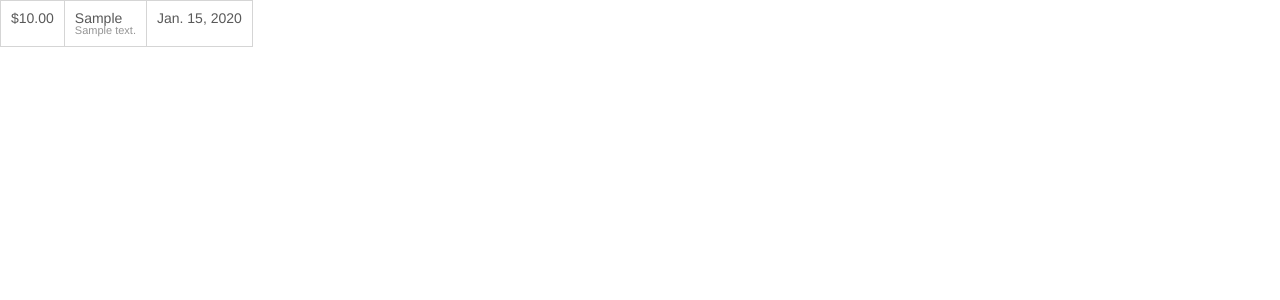
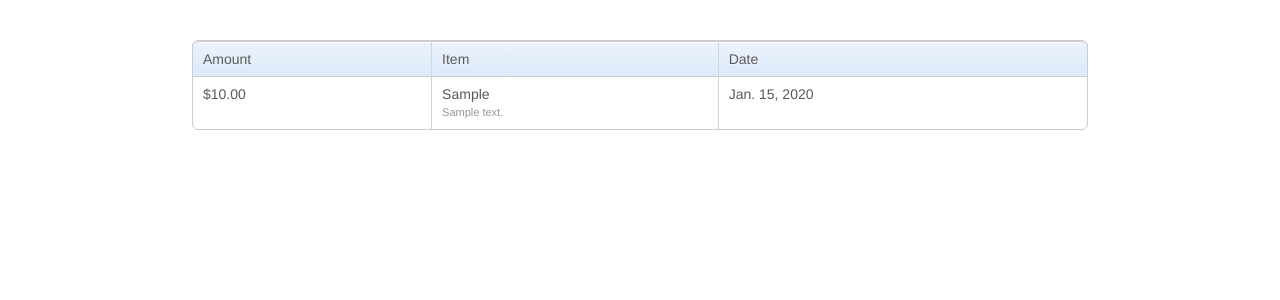
Before and after one commit to justiniso/billmanager, a Django app: page / in a window 1280 px wide. Shown: the top 300 px of the page. Run offline with Django 3.2, Linux system fonts and the light colour scheme; tables that the repository leaves empty hold one stand-in row (values such as "Sample post").

Commit message:
applied more table styles and renamed list template to dashboard

```diff
--- a/billmanager/urls.py
+++ b/billmanager/urls.py
@@ -5,7 +5,7 @@ from django.contrib import admin
 admin.autodiscover()
 
 urlpatterns = patterns('',
-    url(r'^$', 'bills.views.list', name='list'),
+    url(r'^$', 'bills.views.dashboard', name='dashboard'),
     url(r'^create/$', 'bills.views.create', name='create'),
     url(r'^login/$', 'bills.views.login', name='login'),
 
--- a/bills/static/css/dashboard.css
+++ b/bills/static/css/dashboard.css
@@ -1,4 +1,18 @@
+.table-container {
+	width: 70%;
+	max-width: 1000px;
+	margin: auto;
+	margin-top: 40px;
+}
+
+table {
+	margin: auto;
+}
+
 td > p {
 	font-size: 11px;
 	color: #959595;
+
+	margin-top: 4px;
+	line-height: 1.3;
 }
--- a/bills/static/css/main.css
+++ b/bills/static/css/main.css
@@ -64,17 +64,81 @@ body {
 /* #TABLES */
 
 table {
-	border-collapse: collapse;
+	*border-collapse: collapse;
+	border-spacing: 0;
+	border: 1px solid #ccc;
+	-moz-border-radius: 6px;
+    -webkit-border-radius: 6px;
+    border-radius: 6px;
+
+	width: 100%;
 }
 
-td {
+th {
+	background-color: #dce9f9;
+	background-image: -webkit-gradient(linear, left top, left bottom, from(#ebf3fc), to(#dce9f9));
+	background-image: -webkit-linear-gradient(top, #ebf3fc, #dce9f9);
+	background-image:    -moz-linear-gradient(top, #ebf3fc, #dce9f9);
+	background-image:     -ms-linear-gradient(top, #ebf3fc, #dce9f9);
+	background-image:      -o-linear-gradient(top, #ebf3fc, #dce9f9);
+	background-image:         linear-gradient(top, #ebf3fc, #dce9f9);
+	-webkit-box-shadow: 0 1px 0 rgba(255,255,255,.8) inset;
+	-moz-box-shadow:0 1px 0 rgba(255,255,255,.8) inset;
+	box-shadow: 0 1px 0 rgba(255,255,255,.8) inset;
+	border-top: none;
+	text-shadow: 0 1px 0 rgba(255,255,255,.5);
+}
+
+th:first-child {
+	-moz-border-radius: 6px 0 0 0;
+	-webkit-border-radius: 6px 0 0 0;
+	border-radius: 6px 0 0 0;
+}
+th:last-child {
+	-moz-border-radius: 0 6px 0 0;
+	-webkit-border-radius: 0 6px 0 0;
+	border-radius: 0 6px 0 0;
+}
+th:only-child{
+	-moz-border-radius: 6px 6px 0 0;
+	-webkit-border-radius: 6px 6px 0 0;
+	border-radius: 6px 6px 0 0;
+}
+tr:last-child td:first-child {
+	-moz-border-radius: 0 0 0 6px;
+	-webkit-border-radius: 0 0 0 6px;
+	border-radius: 0 0 0 6px;
+}
+
+tr:last-child td:last-child {
+	-moz-border-radius: 0 0 6px 0;
+	-webkit-border-radius: 0 0 6px 0;
+	border-radius: 0 0 6px 0;
+}
+
+td, th {
 	padding: 10px;
-	border: 1px solid #d5d5d5;
+	border-left: 1px solid #d5d5d5;
+	border-top: 1px solid #ccc;
 	max-width: 400px;
+}
+
+td:first-child, th:first-child {
+	border-left: none;
 }
 
 tr:nth-child(2n){
 	background-color: #f9f9f9;
+}
+
+tr:hover
+{
+  background: #EBF2F5;
+  -o-transition: all 0.1s ease-in-out;
+  -webkit-transition: all 0.1s ease-in-out;
+  -moz-transition: all 0.1s ease-in-out;
+  -ms-transition: all 0.1s ease-in-out;
+  transition: all 0.1s ease-in-out;
 }
 
 
@@ -84,9 +148,14 @@ input, textarea {
 	border-radius: 5px;
 	-moz-border-radius: 5px;
 	-webkit-border-radius: 5px;
+
+	padding-top: 5px;
+	padding-bottom: 5px;
+	padding-left: 5px;
 }
 
-input[type="text"], input[type="date"] {
+input[type="text"], input[type="date"], input[type="datetime"], input[type="password"],
+input[type="email"], input[type="time"] {
 	width: 100%%;
 	height: 24px;
 }
--- a/bills/templates/base.html
+++ b/bills/templates/base.html
@@ -14,14 +14,7 @@
 </head>
 
 <body>
-
-<div id="container">
-
 	<div id="header">{% block header %}{% endblock %}</div>
-
 	<div id="content">{% block content %}{% endblock %}</div>
-
-</div>
-
 </body>
 </html>
--- /dev/null
+++ b/bills/templates/dashboard.html
@@ -0,0 +1,42 @@
+{% extends 'base.html' %}
+
+{% block title %}All Bills{% endblock %}
+
+{% block css %}
+	<link href="/static/css/dashboard.css" rel="stylesheet" media="screen" />
+{% endblock %}
+
+{% block content %}
+	<div class="table-container">
+		<table>
+			<thead>
+				<tr>
+					<th>Amount</th>
+					<th>Item</th>
+					<th>Date</th>
+				</tr>
+			</thead>
+			<tbody>
+				{% if bill_list %}
+					{% for bill in bill_list %}
+						<tr>
+							<td>${{ bill.amount}}</td>
+							<td>
+								<span>{{ bill.item }}</span>
+								{% if bill.message %}<p>{{ bill.message }}</p>{% endif %}
+							</td>
+							<td>{{ bill.due_date}}</td>
+
+						</tr>
+					{% endfor %}
+				{% else%}
+					<tr>
+						<td>No bills</td>
+						<td></td>
+						<td></td>
+					</tr>
+				{% endif %}
+			</tbody>
+		</table>
+	</div>
+{% endblock %}
--- a/bills/templates/list.html
+++ /dev/null
@@ -1,30 +0,0 @@
-{% extends 'base.html' %}
-
-{% block title %}All Bills{% endblock %}
-
-{% block css %}
-	<link href="/static/css/dashboard.css" rel="stylesheet" media="screen" />
-{% endblock %}
-
-{% block content %}
-	<table>
-		<thead></thead>
-		<tbody>
-			{% if bill_list %}
-				{% for bill in bill_list %}
-					<tr>
-						<td>${{ bill.amount}}</td>
-						<td>
-							<span>{{ bill.item }}</span>
-							<p>{{ bill.message }}</p>
-						</td>
-						<td>{{ bill.due_date}}</td>
-
-					</tr>
-				{% endfor %}
-			{% else%}
-				<p>No bills</p>
-			{% endif %}
-		</tbody>
-	</table>
-{% endblock %}
--- a/bills/views.py
+++ b/bills/views.py
@@ -26,9 +26,9 @@ def login(request):
 	return render_to_response('login.html', csrfContext)
 
 
-def list(request):
+def dashboard(request):
 	bill_list = Bill.objects.all().order_by('-due_date')[:5]
-	return render_to_response('list.html', {'bill_list': bill_list})
+	return render_to_response('dashboard.html', {'bill_list': bill_list})
 
 @login_required
 def create(request):
```
